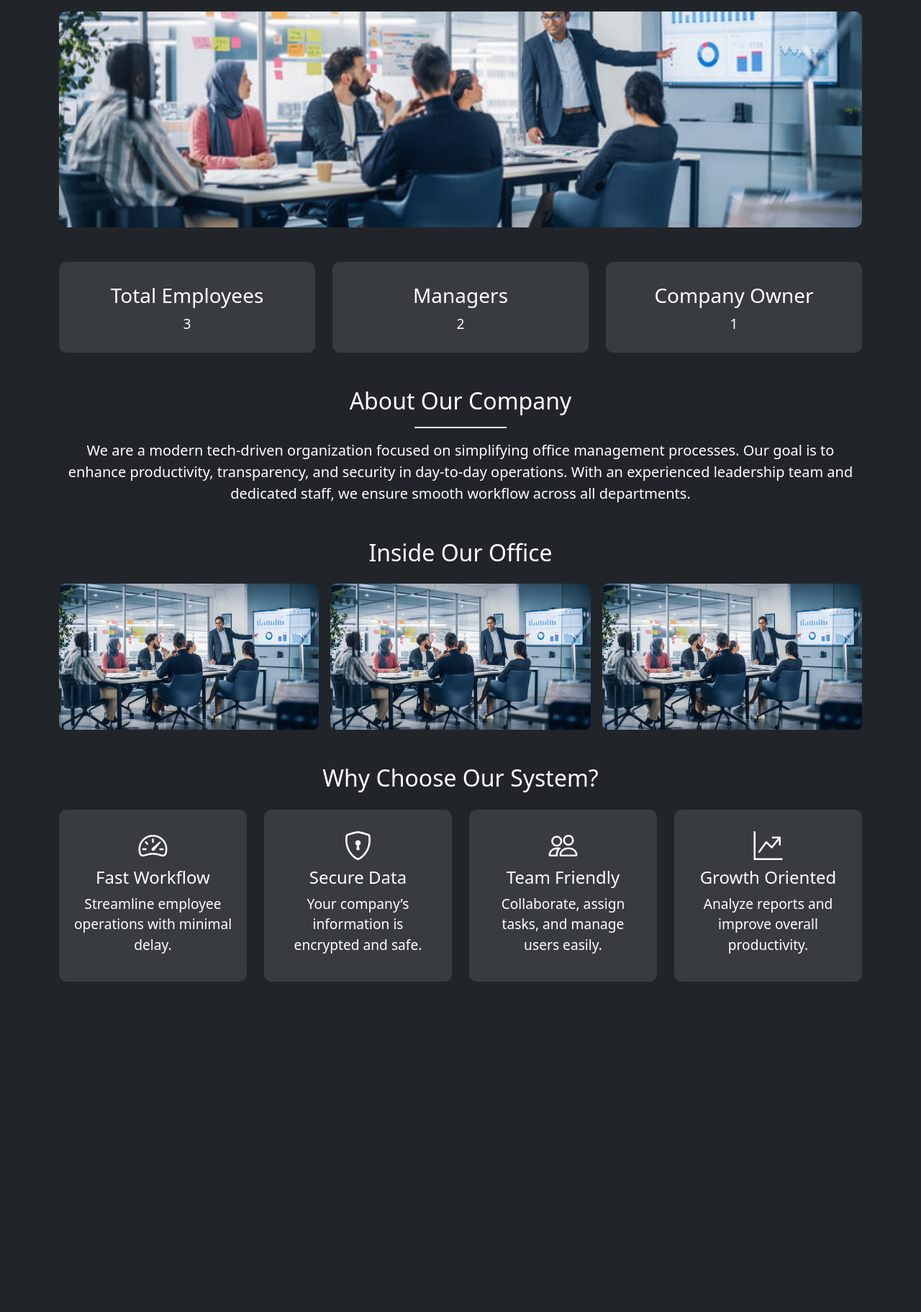
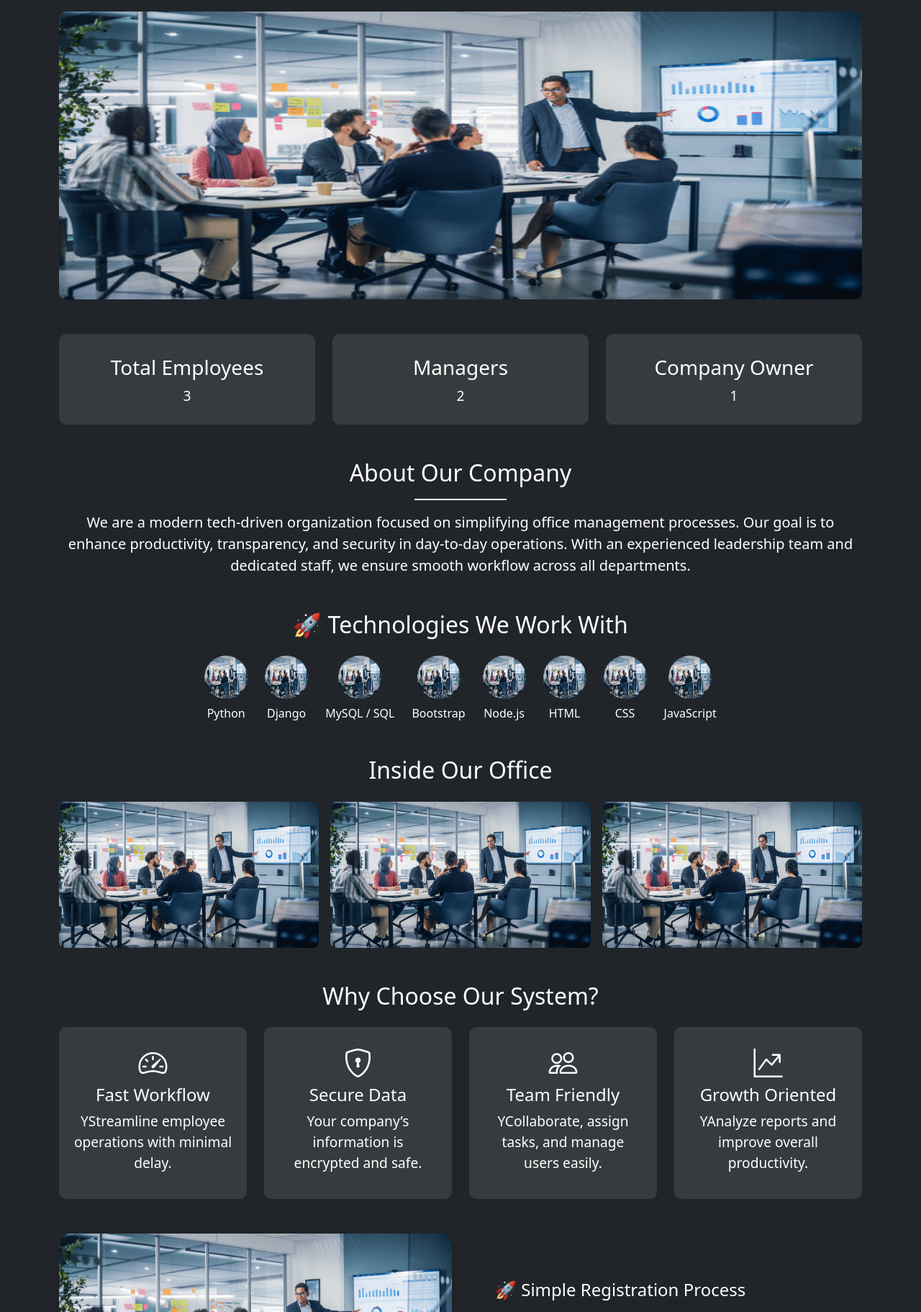
Before and after one commit to sureshdulupolai/Office_Project, a Django app: page / in a window 1280 px wide. Shown: the part 56-1879 px from the top of the page at 72% size. Before the commit the page ends 1420 px from the top, so only its background shows below. Run offline with Django 5.2, Linux system fonts and the light colour scheme; data comes from the database, SQL or seed files in the repository.

Commit message:
update and created a proper home page, data carry from backend

```diff
--- a/home/views.py
+++ b/home/views.py
@@ -65,8 +65,121 @@ def logoutPageFunction(request):
 def homePageFunction(request):
     profile_count = Profile.objects.all().values().count()
     profiles = list(Profile.objects.all().values())
-    # for ss in list(Profile.objects.all().values()):
-    #     print(ss)
+    about_company = "We are a modern tech-driven organization focused on simplifying office management processes. Our goal is to enhance productivity, transparency, and security in day-to-day operations. With an experienced leadership team and dedicated staff, we ensure smooth workflow across all departments."
+
+    inside_company = [
+        'office.jpg', 'office.jpg', 'office.jpg',
+    ]
+
+    trusted_companies = [
+        "AlphaSoft Pvt Ltd",
+        "BrightEdge Tech",
+        "CodeVerse Inc.",
+        "NextGen Solutions",
+        "VisionStack",
+        "CloudEdge",
+        "MindSpark",
+        "DataNest"
+    ]
+
+    ourSystem = [
+        {
+            'headingPoint' : 'Fast Workflow',
+            'icons' : 'bi bi-speedometer2 fs-1 mb-2',
+            'text' : 'Streamline employee operations with minimal delay.',
+        },
+        {
+            'headingPoint' : 'Secure Data',
+            'icons' : 'bi bi-shield-lock fs-1 mb-2',
+            'text' : 'our company’s information is encrypted and safe.',
+        },
+        {
+            'headingPoint' : 'Team Friendly',
+            'icons' : 'bi bi-people fs-1 mb-2',
+            'text' : 'Collaborate, assign tasks, and manage users easily.',
+        },
+        {
+            'headingPoint' : 'Growth Oriented',
+            'icons' : 'bi bi-graph-up-arrow fs-1 mb-2',
+            'text' : 'Analyze reports and improve overall productivity.',
+        },
+
+    ]
+
+    tech_stacks = [
+        {
+            "techname": "Python",
+            "techimages": "office.jpg"
+        },
+        {
+            "techname": "Django",
+            "techimages": "office.jpg"
+        },
+        {
+            "techname": "MySQL / SQL",
+            "techimages": "office.jpg"
+        },
+        {
+            "techname": "Bootstrap",
+            "techimages": "office.jpg"
+        },
+        {
+            "techname": "Node.js",
+            "techimages": "office.jpg"
+        },
+        {
+            "techname": "HTML",
+            "techimages": "office.jpg"
+        },
+        {
+            "techname": "CSS",
+            "techimages": "office.jpg"
+        },
+        {
+            "techname": "JavaScript",
+            "techimages": "office.jpg"
+        }
+    ]
+
+    sections = [
+        {
+            "title": "🚀 Simple Registration Process",
+            "description": "We make joining easy and transparent. Apply online, attend a short interview, and go through our smooth onboarding. Whether you're a fresher or experienced, there's an opportunity for you.",
+            "image": "office.jpg",
+            "alt": "Join Us",
+            "reverse": False
+        },
+        {
+            "title": "🎓 Internship Programs",
+            "description": "Our internship programs offer real-world experience, mentorship from seniors, and project-based learning. Perform well, and you might secure a full-time position with us!",
+            "image": "office.jpg",
+            "alt": "Internship",
+            "reverse": True
+        },
+        {
+            "title": "👔 Managerial Roles",
+            "description": "Managers lead our teams with vision. They track progress, assign roles, and boost productivity. We empower them with dashboards and autonomy to build results-driven teams.",
+            "image": "office.jpg",
+            "alt": "Manager Role",
+            "reverse": False
+        },
+        {
+            "title": "🏢 Modern Workplace Facilities",
+            "description": "High-speed internet, chill zones, meeting rooms, and cafeterias — we care for our people. Our workspace is built to inspire, relax, and support your daily work-life balance.",
+            "image": "office.jpg",
+            "alt": "Facilities",
+            "reverse": True
+        },
+        {
+            "title": "📈 Career Growth & Learning",
+            "description": "Employees receive training, rewards, and promotion opportunities. Our internal LMS and weekly sessions help you upgrade skills and climb the ladder with confidence.",
+            "image": "office.jpg",
+            "alt": "Growth Opportunities",
+            "reverse": False
+        },
+    ]
+
+    count_tc = len(trusted_companies)
 
     a1 = 0; a2 = 0
     for i in profiles:
@@ -80,6 +193,13 @@ def homePageFunction(request):
         'pf_count' : a3,
         'manager' : a2,
         'owner' : a1,
+        'about_company' : about_company,
+        'inside_company' : inside_company,
+        'trusted_companies' : trusted_companies,
+        'count_tc' : count_tc,
+        'ourSystem' : ourSystem,
+        'tech_stacks' : tech_stacks,
+        'sections' : sections,
     }
     return render(request, 'home.html', context)
 
--- a/templates/home.html
+++ b/templates/home.html
@@ -12,8 +12,8 @@
     }
     .company-img {
         width: 100%;
-        height: 300px;
-        object-fit: cover;
+        height: 400px;
+        object-fit: fill;
         border-radius: 10px;
         transition: transform 0.4s ease-in-out;
     }
@@ -82,25 +82,34 @@
         <div class="bg-white" style="height: 2px; width: 10vw;"></div>
     </div>
     <p class="fs-5 text-center">
-        We are a modern tech-driven organization focused on simplifying office management processes.
-        Our goal is to enhance productivity, transparency, and security in day-to-day operations.
-        With an experienced leadership team and dedicated staff, we ensure smooth workflow across all departments.
+        {{ about_company }}
     </p>
 </div>
+
+<!-- Tech Stack / Services -->
+<div class="container my-5 fade-in">
+    <h2 class="text-center text-white mb-4">🚀 Technologies We Work With</h2>
+    <div class="d-flex flex-wrap justify-content-center gap-4">
+    {% for ts in tech_stacks %}
+        <div class="text-center text-white">
+            <img src="../media/{{ ts.techimages }}" class="rounded-circle" width="60" height="60" alt="Python">
+            <p class="mt-2 mb-0">{{ ts.techname }}</p>
+        </div>
+    {% endfor %}
+
+    </div>
+  </div>
+
 
 <!-- Company Gallery Section -->
 <div class="container my-5 fade-in">
     <h2 class="text-white text-center mb-4">Inside Our Office</h2>
     <div class="row g-3">
+        {% for ic in inside_company %}
         <div class="col-md-4">
-            <img src="../media/office.jpg" class="img-fluid rounded-3" alt="Office 1">
+            <img src="../media/{{ ic }}" class="img-fluid rounded-3" alt="Office 1">
         </div>
-        <div class="col-md-4">
-            <img src="../media/office.jpg" class="img-fluid rounded-3" alt="Office 2">
-        </div>
-        <div class="col-md-4">
-            <img src="../media/office.jpg" class="img-fluid rounded-3" alt="Team">
-        </div>
+        {% endfor %}
     </div>
 </div>
 
@@ -108,35 +117,51 @@
 <div class="container my-5 fade-in">
     <h2 class="text-center text-white mb-4">Why Choose Our System?</h2>
     <div class="row text-white text-center g-4">
+        {% for os in ourSystem %}
         <div class="col-md-3">
             <div class="stats-box">
-                <i class="bi bi-speedometer2 fs-1 mb-2"></i>
-                <h4>Fast Workflow</h4>
-                <p>Streamline employee operations with minimal delay.</p>
+                <i class="{{ os.icons }}"></i>
+                <h4>{{ os.headingPoint }}</h4>
+                <p>Y{{ os.text }}</p>
             </div>
         </div>
-        <div class="col-md-3">
-            <div class="stats-box">
-                <i class="bi bi-shield-lock fs-1 mb-2"></i>
-                <h4>Secure Data</h4>
-                <p>Your company’s information is encrypted and safe.</p>
-            </div>
-        </div>
-        <div class="col-md-3">
-            <div class="stats-box">
-                <i class="bi bi-people fs-1 mb-2"></i>
-                <h4>Team Friendly</h4>
-                <p>Collaborate, assign tasks, and manage users easily.</p>
-            </div>
-        </div>
-        <div class="col-md-3">
-            <div class="stats-box">
-                <i class="bi bi-graph-up-arrow fs-1 mb-2"></i>
-                <h4>Growth Oriented</h4>
-                <p>Analyze reports and improve overall productivity.</p>
-            </div>
-        </div>
+        {% endfor %}
     </div>
 </div>
 
+
+<div class="container my-5 fade-in" id="join-sections">
+    {% for section in sections %}
+      <div class="row align-items-center mb-5 {% if section.reverse %}flex-md-row-reverse{% endif %}">
+        <div class="col-md-6">
+          <img src="../media/{{ section.image }}" class="img-fluid rounded-4 shadow" alt="{{ section.alt }}">
+        </div>
+        <div class="col-md-6 text-white {% if section.reverse %}pe-md-5{% else %}ps-md-5{% endif %}">
+          <h4 class="mb-3">{{ section.title }}</h4>
+          <p class="fs-5">{{ section.description }}</p>
+        </div>
+      </div>
+    {% endfor %}
+  </div>
+
+<!-- Trusted By Section (Bootstrap Only) -->
+{% if trusted_companies %}
+<div class="container my-5 fade-in">
+    <h2 class="text-center text-white mb-4">🤝 Trusted By Leading Companies</h2>
+    <p class="text-center text-white mb-4 fs-5">{{ count_tc }}+ Businesses Rely On Us</p>
+
+    <div class="overflow-auto pb-2" style="white-space: nowrap; scrollbar-width: none;">
+      <div class="d-inline-flex gap-3">
+        {% for tc in trusted_companies %}
+        <div class="bg-secondary text-white px-4 py-2 rounded-pill fw-semibold">{{ tc }}</div>
+        {% endfor %}
+      </div>
+    </div>
+
+    <div class="text-center text-white mt-4">
+      <h5>📈 {{ count_tc }}+ Companies Trust Our Solutions</h5>
+    </div>
+  </div>
+{% endif %}
+
 {% endblock %}
```
